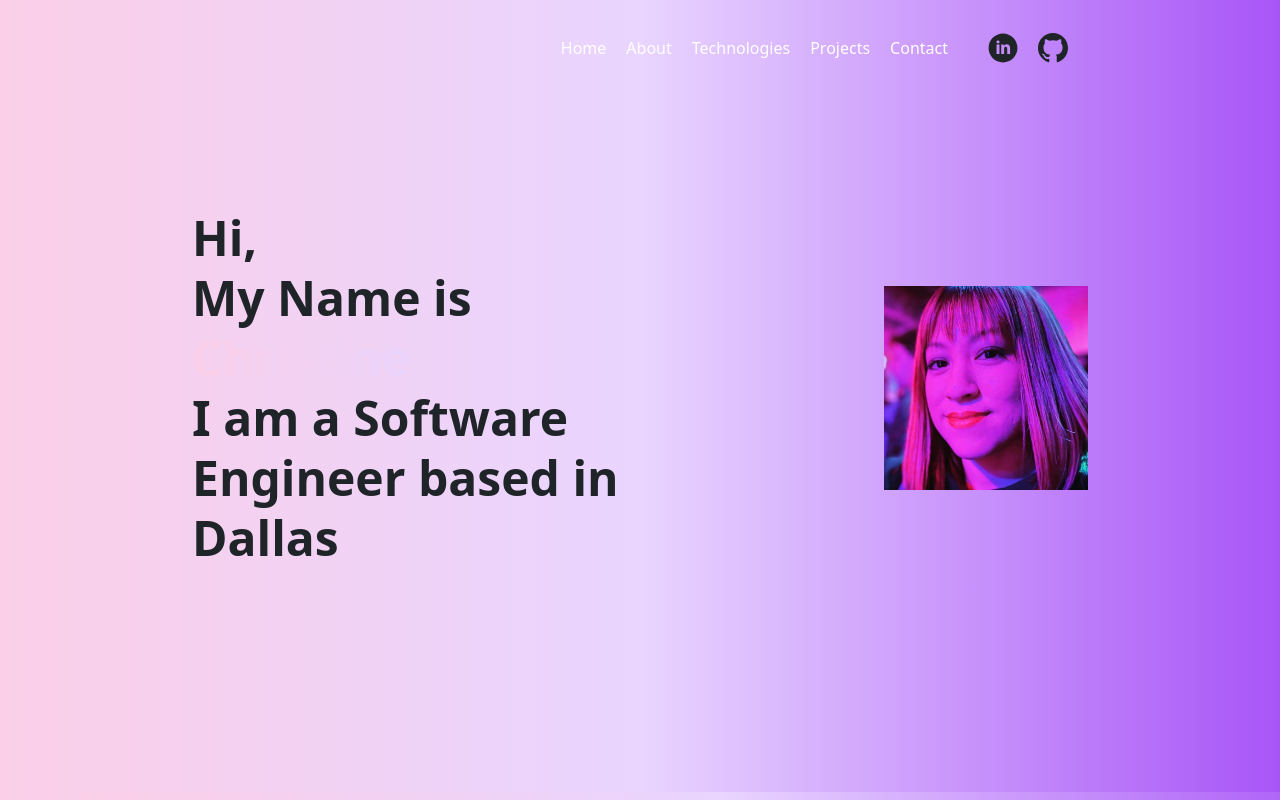
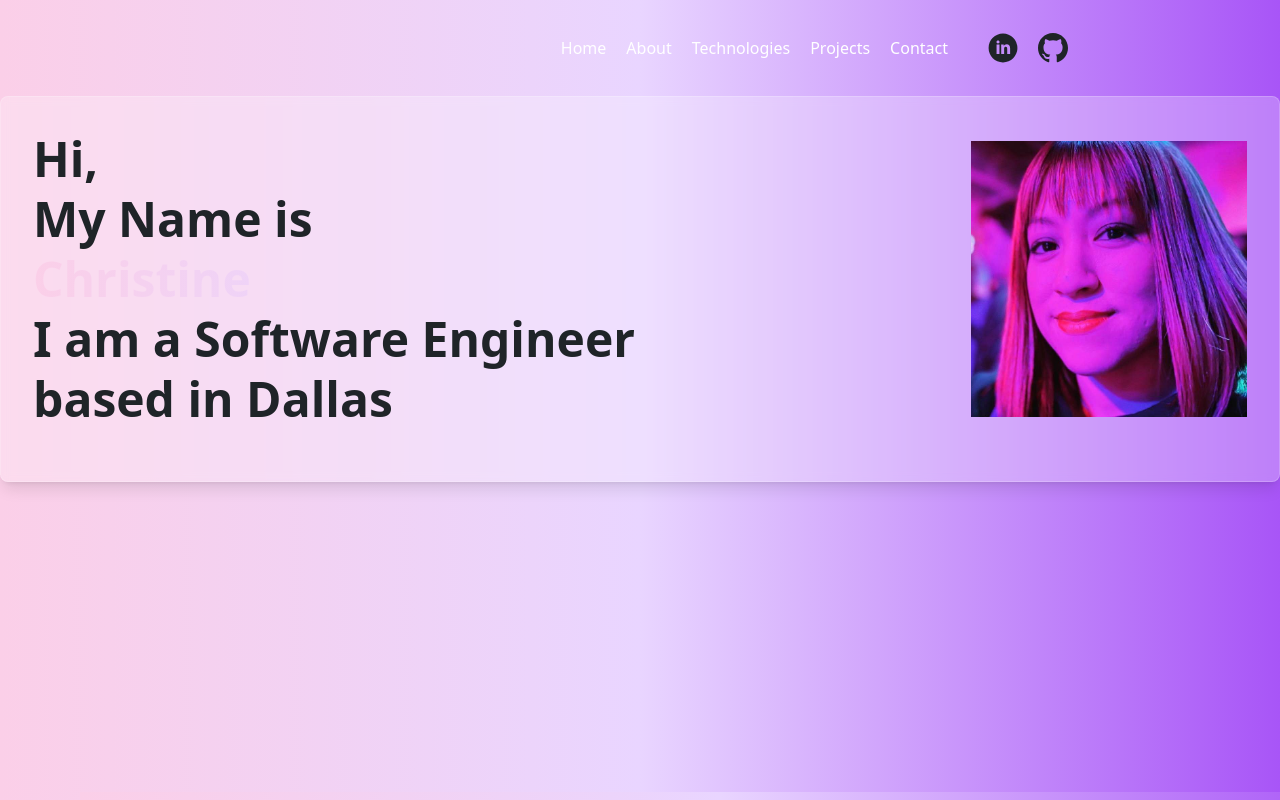
Before and after one commit to XINEXPORT/christinehoangportfolio, a React (Create React App) app: page / in a window 1280 px wide. Built offline with nearby package versions, Linux system fonts and the light colour scheme.

Commit message:
glass container class added to tailwind config, index.css, and Home

```diff
--- a/package.json
+++ b/package.json
@@ -7,6 +7,7 @@
     "@testing-library/react": "^13.3.0",
     "@testing-library/user-event": "^13.5.0",
     "gsap": "^3.10.4",
+    "prettier": "^3.4.2",
     "react": "^18.1.0",
     "react-dom": "^18.1.0",
     "react-router-dom": "^6.3.0",
--- a/src/Pages/Home.js
+++ b/src/Pages/Home.js
@@ -57,7 +57,7 @@ function Home() {
   }, []);
 
   return (
-    <main className="container mx-auto max-width section md:flex justify-between items-center">
+    <main className="container mx-auto max-width section md:flex justify-between items-center glass">
       <div>
         <h1
           ref={h11}
--- a/src/index.css
+++ b/src/index.css
@@ -16,6 +16,9 @@
 .section {
   @apply pt-28 xl:pt-28 2xl:pt-44;
 }
+.glass {
+  @apply bg-white bg-opacity-25 shadow-lg backdrop-blur-sm border border-white border-opacity-20 rounded-lg p-8;
+}
 .text-content {
   @apply dark:text-light-content text-dark-content;
 }
--- a/tailwind.config.js
+++ b/tailwind.config.js
@@ -24,7 +24,16 @@ module.exports = {
 
         backgroundImage:{
           "gradient": "linear-gradient(100deg, #8381f9 0%, #f3a6b5 30%)",
-        }
+        },
+        boxShadow: {
+          glass: "0 8px 32px 0 rgba(31, 38, 135, 0.37)",
+        },
+        backdropBlur: {
+          sm: "4px",
+        borderRadius: {
+          glass: "10px",
+        },
+        },
       },
     },
   },
```
Also changed, not shown: 1 other file (tests, documents, lock files or other folders).
